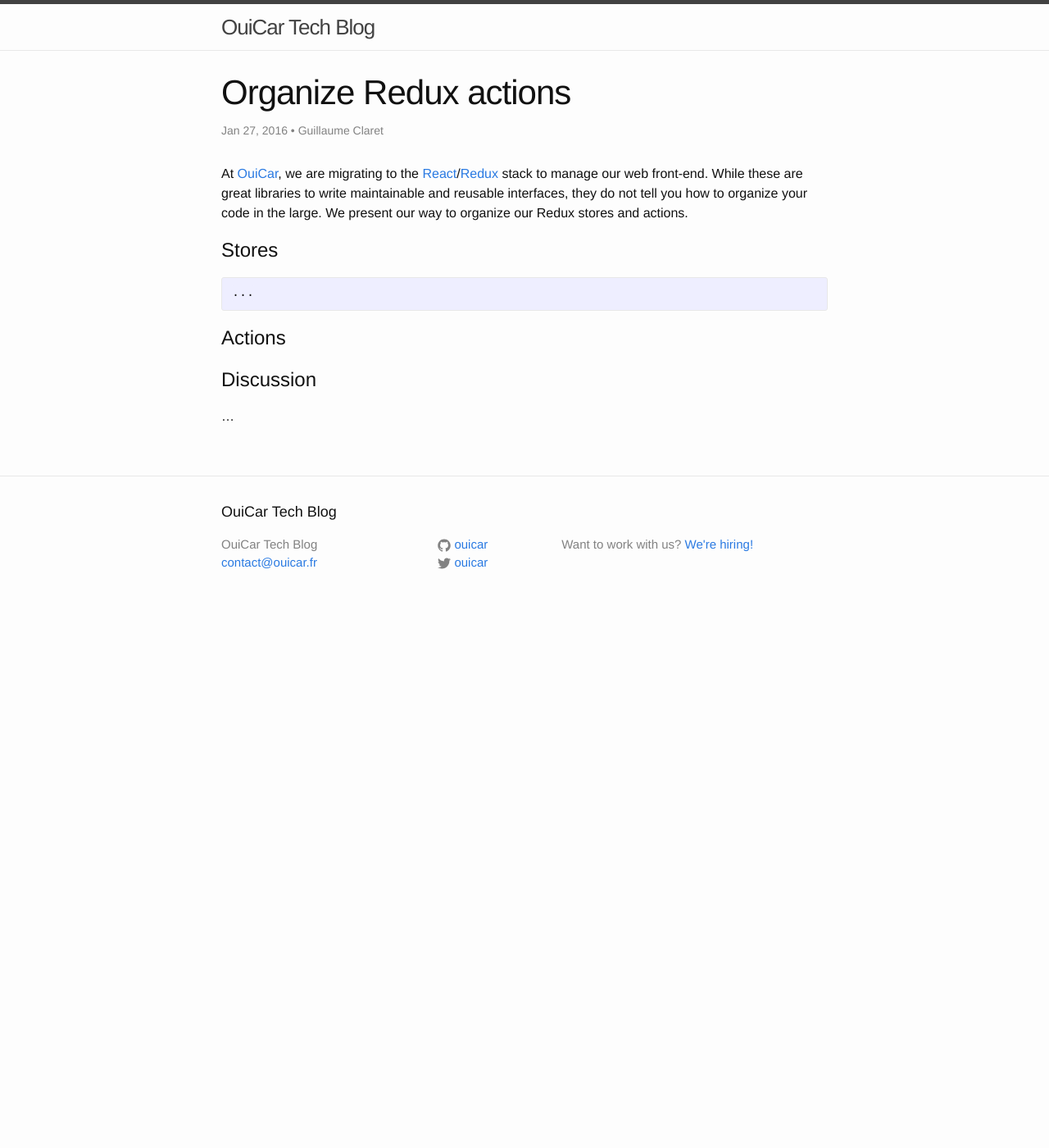
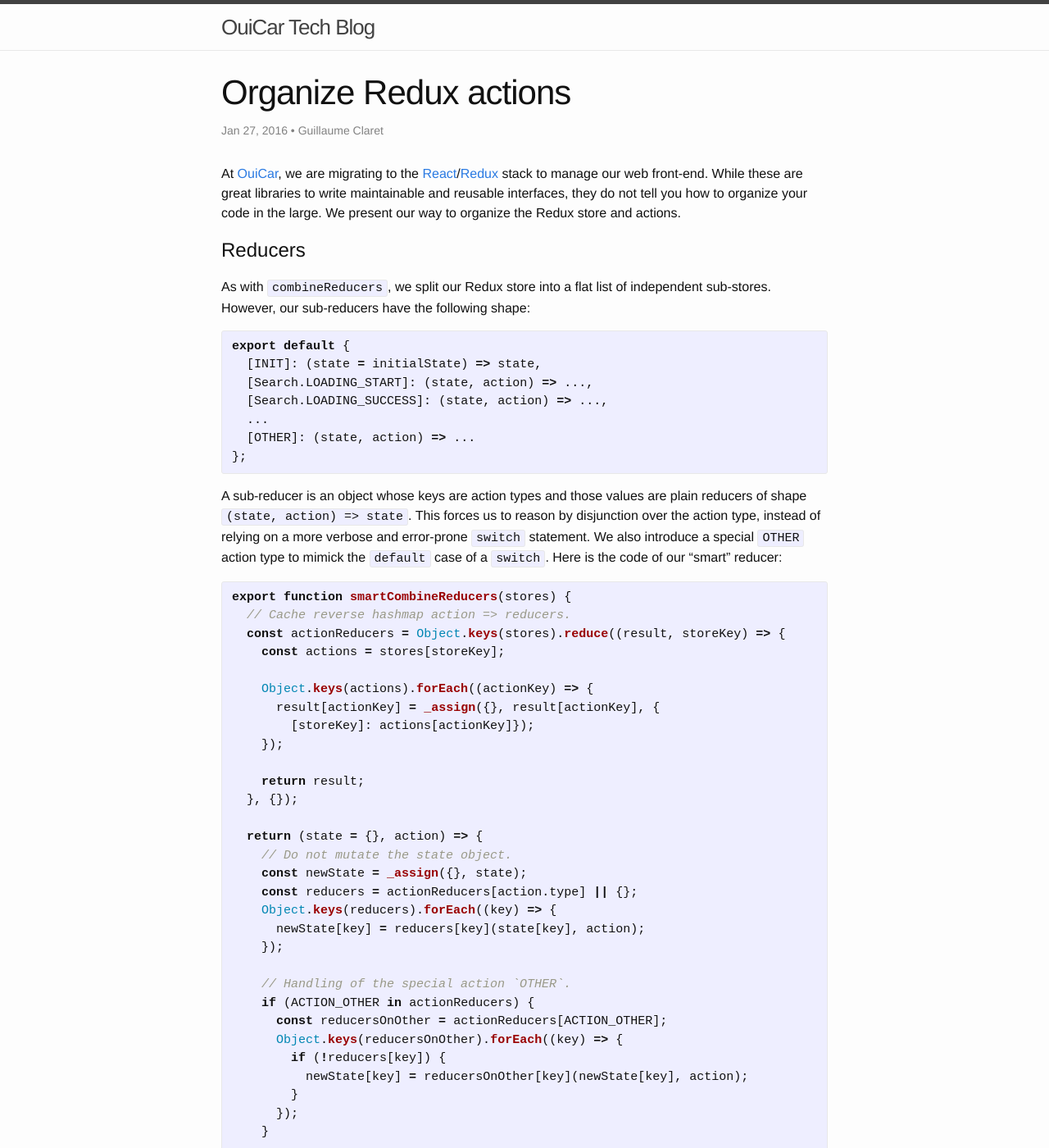
Before and after one commit to xaviertholot/ouicar.github.io, a Jekyll site: the page built from _posts/2016-01-27-organize-redux-actions.md, in a window 1280 px wide and 1400 px high. Shown: the whole window at 82% size. Built offline with Jekyll 4.4.1, drawn with Linux system fonts in a browser that asks for light colours.

Commit message:
Reducers

```diff
--- a/_posts/2016-01-27-organize-redux-actions.md
+++ b/_posts/2016-01-27-organize-redux-actions.md
@@ -5,11 +5,58 @@ date:   2016-01-27 07:05:02 +0100
 categories: javascript redux front
 author: Guillaume Claret
 ---
-At [OuiCar](http://www.ouicar.fr/), we are migrating to the [React](https://facebook.github.io/react/)/[Redux](http://redux.js.org/) stack to manage our web front-end. While these are great libraries to write maintainable and reusable interfaces, they do not tell you how to organize your code in the large. We present our way to organize our Redux stores and actions.
+At [OuiCar](http://www.ouicar.fr/), we are migrating to the [React](https://facebook.github.io/react/)/[Redux](http://redux.js.org/) stack to manage our web front-end. While these are great libraries to write maintainable and reusable interfaces, they do not tell you how to organize your code in the large. We present our way to organize the Redux store and actions.
 
-# Stores
+# Reducers
+As with `combineReducers`, we split our Redux store into a flat list of independent sub-stores. However, our sub-reducers have the following shape:
+
 {% highlight js %}
-...
+export default {
+  [INIT]: (state = initialState) => state,
+  [Search.LOADING_START]: (state, action) => ...,
+  [Search.LOADING_SUCCESS]: (state, action) => ...,
+  ...
+  [OTHER]: (state, action) => ...
+};
+{% endhighlight %}
+
+A sub-reducer is an object whose keys are action types and those values are plain reducers of shape `(state, action) => state`. This forces us to reason by disjunction over the action type, instead of relying on a more verbose and error-prone `switch` statement. We also introduce a special `OTHER` action type to mimick the `default` case of a `switch`. Here is the code of our "smart" reducer:
+
+{% highlight js %}
+export function smartCombineReducers(stores) {
+  // Cache reverse hashmap action => reducers.
+  const actionReducers = Object.keys(stores).reduce((result, storeKey) => {
+    const actions = stores[storeKey];
+
+    Object.keys(actions).forEach((actionKey) => {
+      result[actionKey] = _assign({}, result[actionKey], {
+        [storeKey]: actions[actionKey]});
+    });
+
+    return result;
+  }, {});
+
+  return (state = {}, action) => {
+    // Do not mutate the state object.
+    const newState = _assign({}, state);
+    const reducers = actionReducers[action.type] || {};
+    Object.keys(reducers).forEach((key) => {
+      newState[key] = reducers[key](state[key], action);
+    });
+
+    // Handling of the special action `OTHER`.
+    if (ACTION_OTHER in actionReducers) {
+      const reducersOnOther = actionReducers[ACTION_OTHER];
+      Object.keys(reducersOnOther).forEach((key) => {
+        if (!reducers[key]) {
+          newState[key] = reducersOnOther[key](newState[key], action);
+        }
+      });
+    }
+
+    return newState;
+  };
+}
 {% endhighlight %}
 
 # Actions
```
